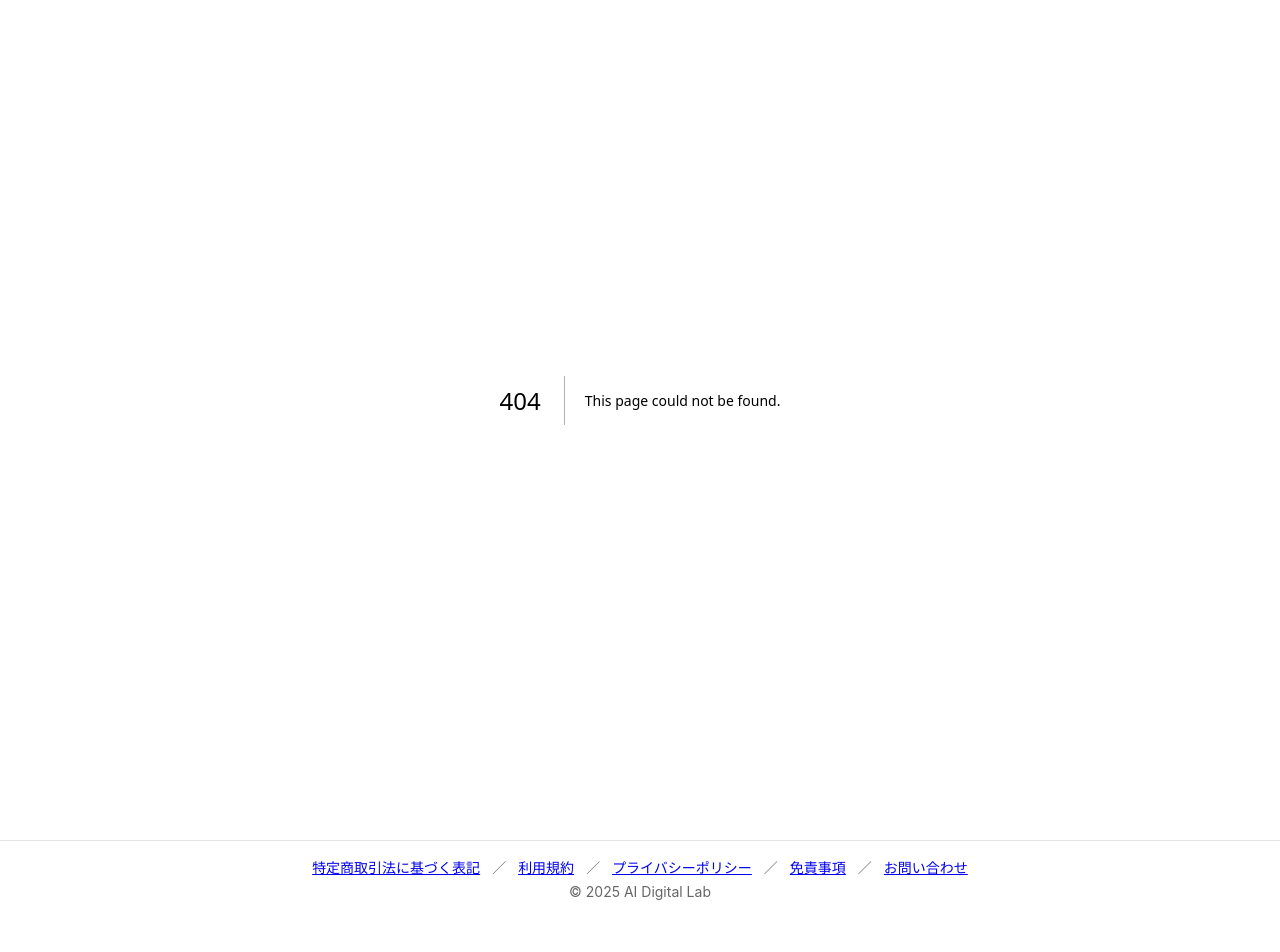
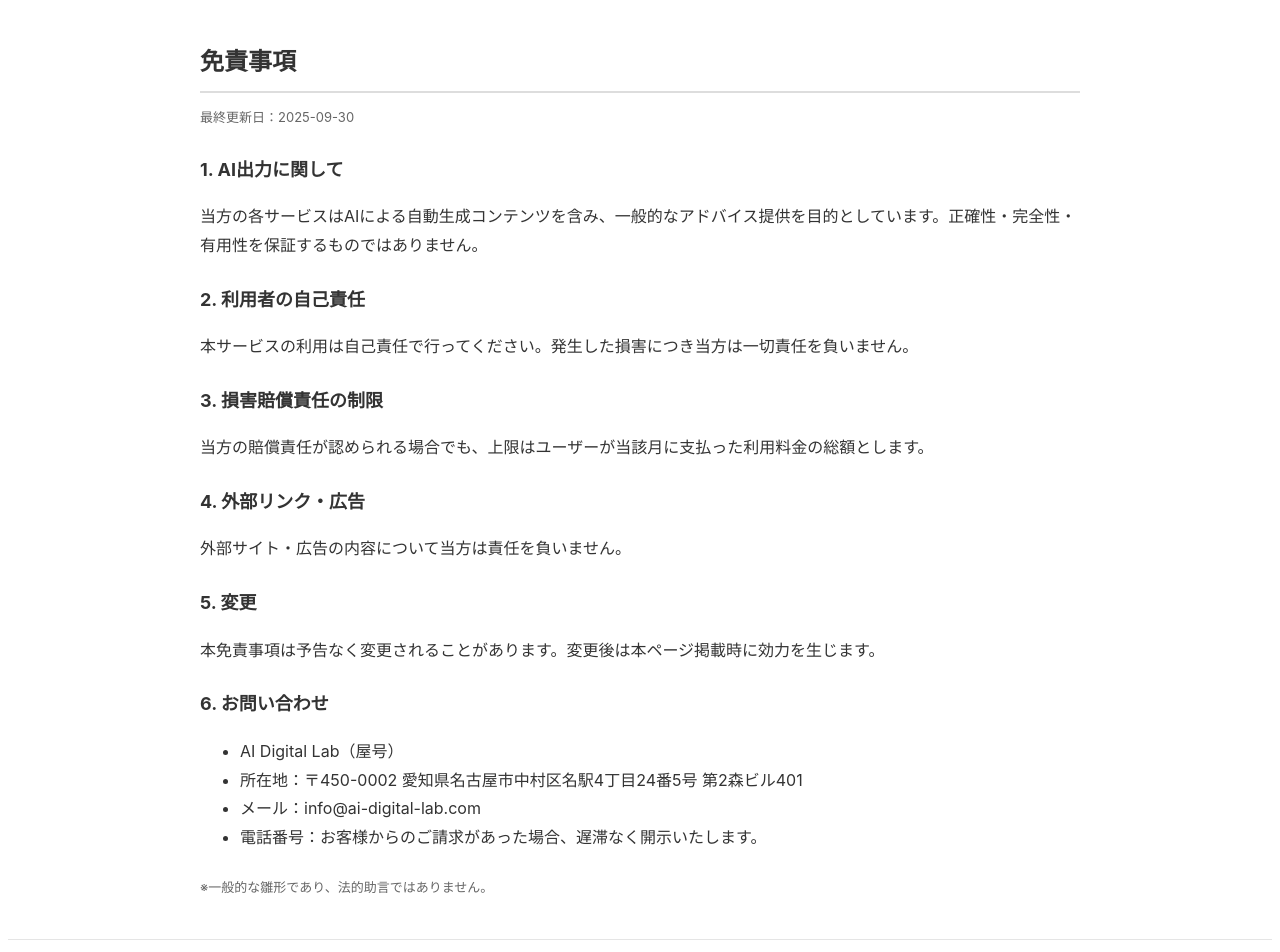
Before and after one commit to redtail5559-sketch/ai-digital-lab-site, a Next.js app: page /disclaimer in a window 1280 px wide. Before the commit this address had no page. Shown: the top 952 px of the page. Before the commit the page ends 916 px from the top, so only its background shows below. Built offline with nearby package versions, Linux system fonts and the light colour scheme.

Commit message:
Create page.jsx

```diff
--- /dev/null
+++ b/app/disclaimer/page.jsx
@@ -0,0 +1,38 @@
+export const metadata = {
+  title: "免責事項 | AI Digital Lab",
+  robots: { index: false, follow: false },
+};
+
+export default function Page() {
+  return (
+    <main style={{maxWidth:880,margin:"40px auto",padding:"0 20px",lineHeight:1.8,color:"#333"}}>
+      <h1 style={{fontSize:24,marginBottom:8,borderBottom:"2px solid #ddd",paddingBottom:8}}>免責事項</h1>
+      <p style={{color:"#666",fontSize:13}}>最終更新日：2025-09-30</p>
+
+      <h2 style={{marginTop:24,fontSize:18}}>1. AI出力に関して</h2>
+      <p>当方の各サービスはAIによる自動生成コンテンツを含み、一般的なアドバイス提供を目的としています。正確性・完全性・有用性を保証するものではありません。</p>
+
+      <h2 style={{marginTop:24,fontSize:18}}>2. 利用者の自己責任</h2>
+      <p>本サービスの利用は自己責任で行ってください。発生した損害につき当方は一切責任を負いません。</p>
+
+      <h2 style={{marginTop:24,fontSize:18}}>3. 損害賠償責任の制限</h2>
+      <p>当方の賠償責任が認められる場合でも、上限はユーザーが当該月に支払った利用料金の総額とします。</p>
+
+      <h2 style={{marginTop:24,fontSize:18}}>4. 外部リンク・広告</h2>
+      <p>外部サイト・広告の内容について当方は責任を負いません。</p>
+
+      <h2 style={{marginTop:24,fontSize:18}}>5. 変更</h2>
+      <p>本免責事項は予告なく変更されることがあります。変更後は本ページ掲載時に効力を生じます。</p>
+
+      <h2 style={{marginTop:24,fontSize:18}}>6. お問い合わせ</h2>
+      <ul>
+        <li>AI Digital Lab（屋号）</li>
+        <li>所在地：〒450-0002 愛知県名古屋市中村区名駅4丁目24番5号 第2森ビル401</li>
+        <li>メール：info@ai-digital-lab.com</li>
+        <li>電話番号：お客様からのご請求があった場合、遅滞なく開示いたします。</li>
+      </ul>
+
+      <p style={{marginTop:24,color:"#666",fontSize:13}}>※一般的な雛形であり、法的助言ではありません。</p>
+    </main>
+  );
+}
```
